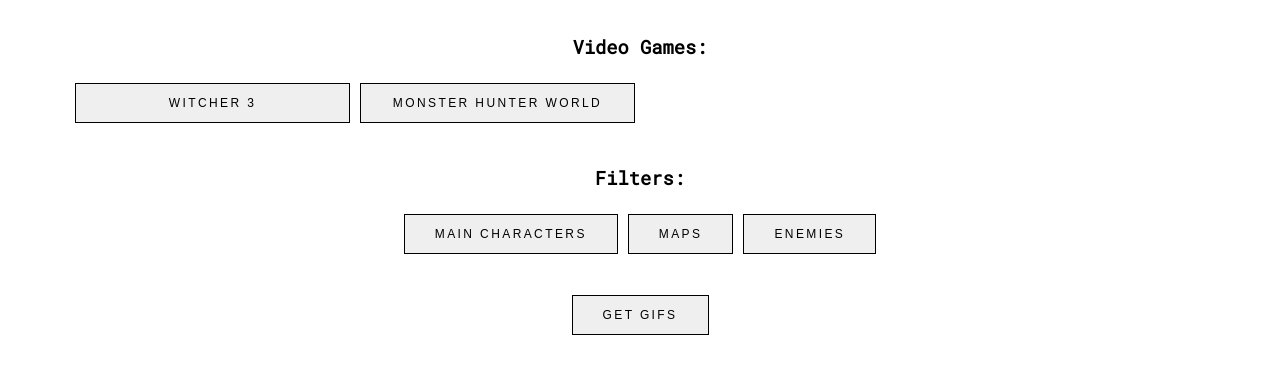
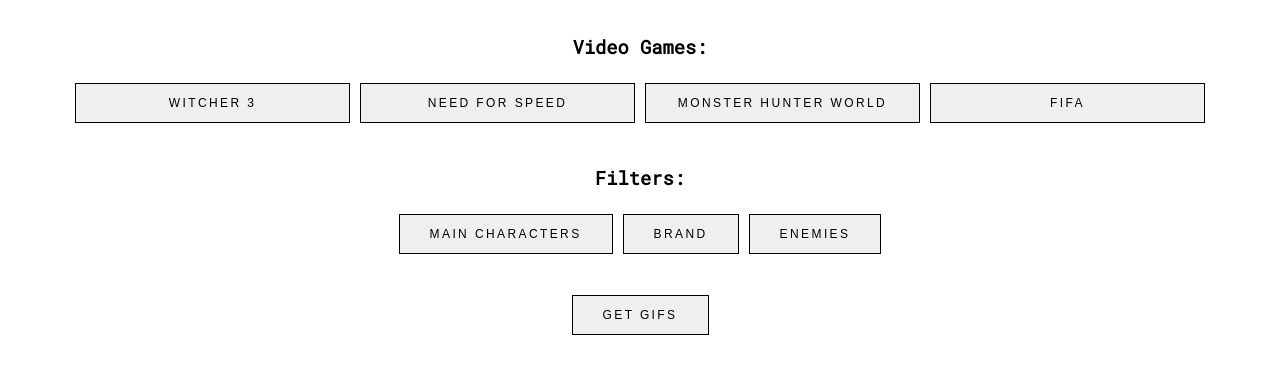
Before and after one commit to JoseTorralba/Giphy-API, a plain HTML site: page index.html in a window 1280 px wide. Shown: the part 117-490 px from the top of the page. Drawn offline with nearby package versions, Linux system fonts and the light colour scheme.

Commit message:
update js and style sheet

```diff
--- a/app.js
+++ b/app.js
@@ -4,14 +4,16 @@
     // Maybe things like game genres?
     const videoGames = [
         "witcher 3",
-        "Monster Hunter World"
+        "need for speed",
+        "Monster Hunter World",
+        "FIFA"
     ];
 
     // Array of filters for video games
     // Can be changed to like game ratings or something to go with the first array
     const filterChoices = [
         "Main Characters",
-        "maps",
+        "brand",
         "Enemies"
     ];
 
--- a/style.css
+++ b/style.css
@@ -73,6 +73,7 @@
     padding-top: 2em;
     display: grid;
     grid-template-columns:  1fr 1fr 1fr;
+
 }
 
 .gif {
@@ -84,8 +85,11 @@
 .gif img {
     width: 100%;
     transition: transform 0.5s;
+    border-radius: 10px;
+
 }
 
 .gif img:hover {
     transform: scale(1.10);
+    border-radius: 100%;
 }
```
